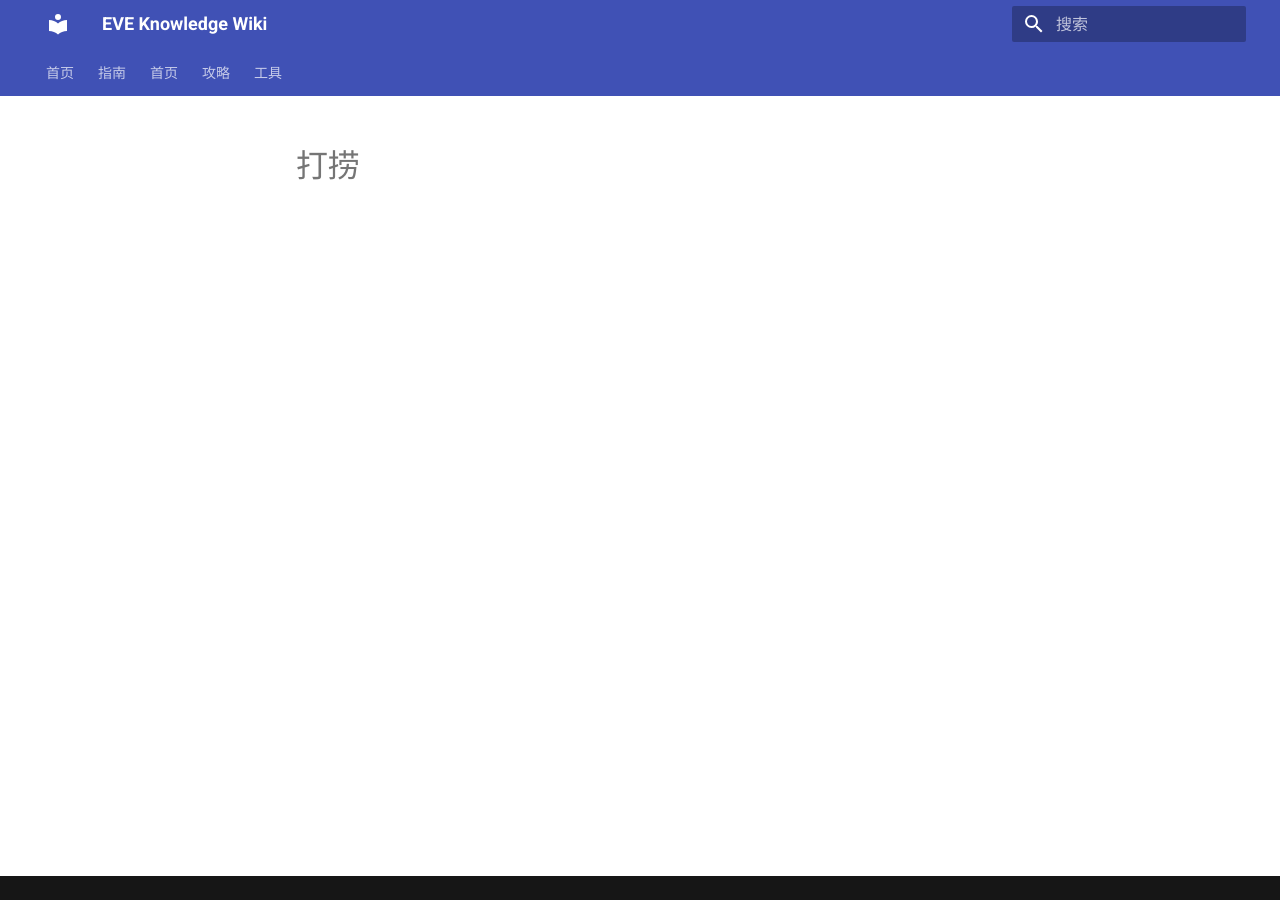
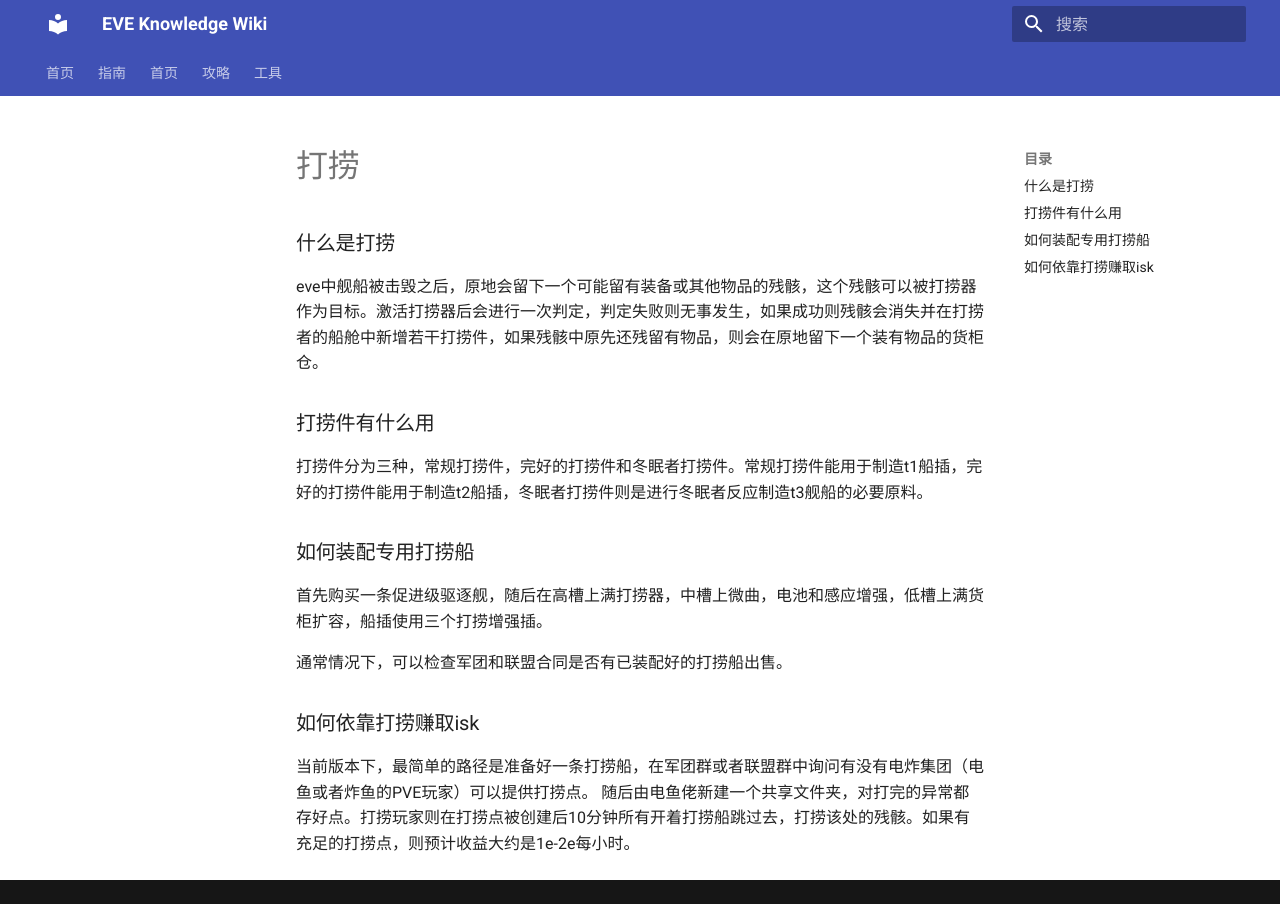
Before and after one commit to bilegole/knowledge, an MkDocs documentation site: the page built from docs/PVE/looting.md, in a window 1280 px wide. Built offline with MkDocs 1.6.1 and Material for MkDocs 9.7.7, drawn with Linux system fonts in a browser that asks for light colours.

Commit message:
新增了邀请链接和打捞的知识。

```diff
--- a/docs/PVE/looting.md
+++ b/docs/PVE/looting.md
@@ -1 +1,20 @@
 # 打捞
+
+### 什么是打捞
+
+eve中舰船被击毁之后，原地会留下一个可能留有装备或其他物品的残骸，这个残骸可以被打捞器作为目标。激活打捞器后会进行一次判定，判定失败则无事发生，如果成功则残骸会消失并在打捞者的船舱中新增若干打捞件，如果残骸中原先还残留有物品，则会在原地留下一个装有物品的货柜仓。
+
+### 打捞件有什么用
+
+打捞件分为三种，常规打捞件，完好的打捞件和冬眠者打捞件。常规打捞件能用于制造t1船插，完好的打捞件能用于制造t2船插，冬眠者打捞件则是进行冬眠者反应制造t3舰船的必要原料。
+
+### 如何装配专用打捞船
+
+首先购买一条促进级驱逐舰，随后在高槽上满打捞器，中槽上微曲，电池和感应增强，低槽上满货柜扩容，船插使用三个打捞增强插。
+
+通常情况下，可以检查军团和联盟合同是否有已装配好的打捞船出售。
+
+### 如何依靠打捞赚取isk
+
+当前版本下，最简单的路径是准备好一条打捞船，在军团群或者联盟群中询问有没有电炸集团（电鱼或者炸鱼的PVE玩家）可以提供打捞点。
+随后由电鱼佬新建一个共享文件夹，对打完的异常都存好点。打捞玩家则在打捞点被创建后10分钟所有开着打捞船跳过去，打捞该处的残骸。如果有充足的打捞点，则预计收益大约是1e-2e每小时。
```
Also changed, not shown: docs/guide/invite-link.md (added, +14 -0 lines).
